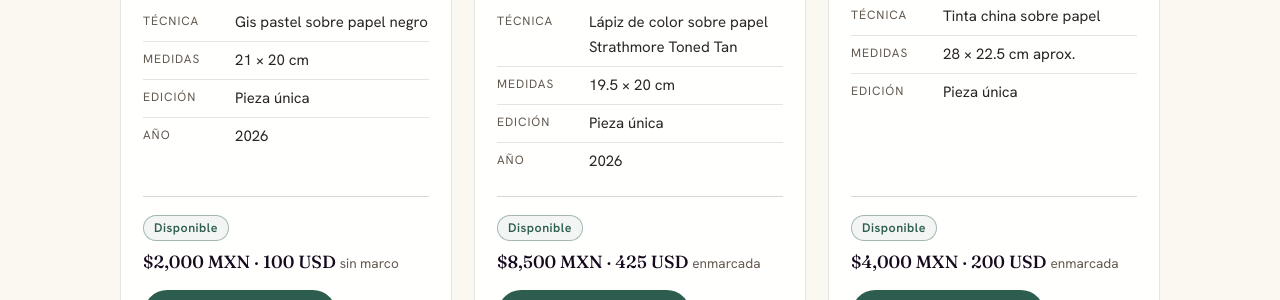
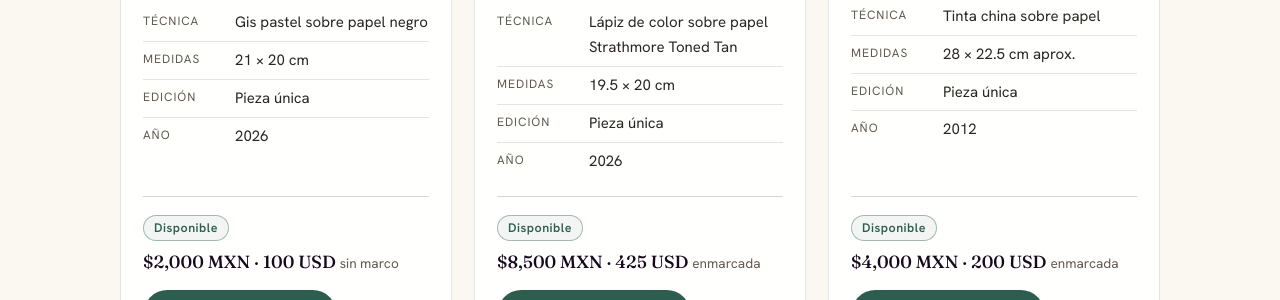
Before and after one commit to LiberPH/libertad-pantoja_site, a Jekyll site: the page built from obra.html, in a window 1280 px wide and 900 px high, scrolled down 2390 px. Shown: the part 141-441 px from the top of the window. Built offline with Jekyll 4.4.1, drawn with Linux system fonts in a browser that asks for light colours.

Commit message:
Obra: año de «La sonrisa en las arrugas»
Co-Authored-By: Claude Opus 5.5 <noreply@anthropic.com>

```diff
--- a/_data/obras.yml
+++ b/_data/obras.yml
@@ -140,6 +140,7 @@
 - title: "La sonrisa en las arrugas"
   alt: "Retrato en tinta china de una mujer mayor que sonríe, con el rostro surcado de arrugas y el cabello blanco."
   category: "original"
+  year: "2012"
   technique: "Tinta china sobre papel"
   dimensions: "28 × 22.5 cm aprox."
   edition: "Pieza única"
```
